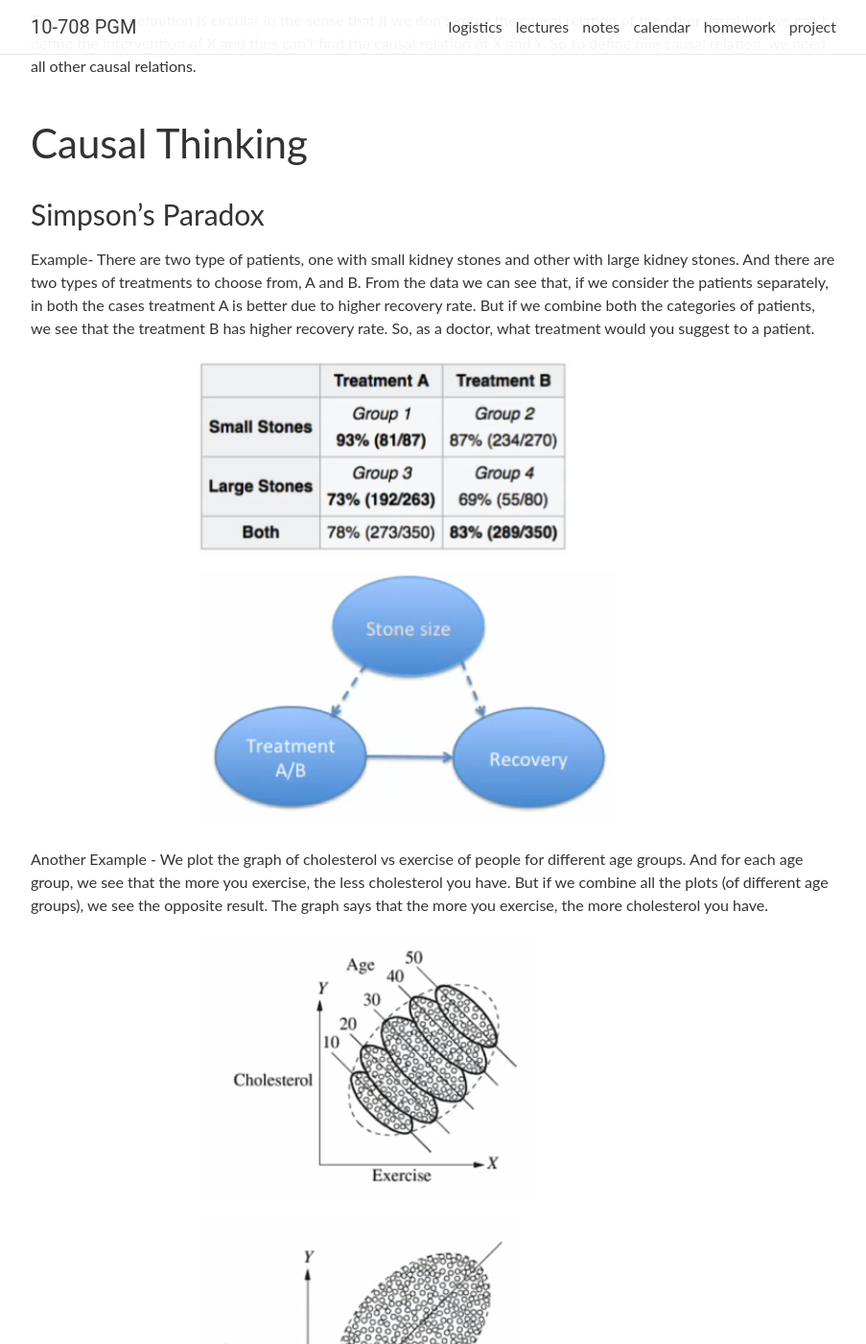
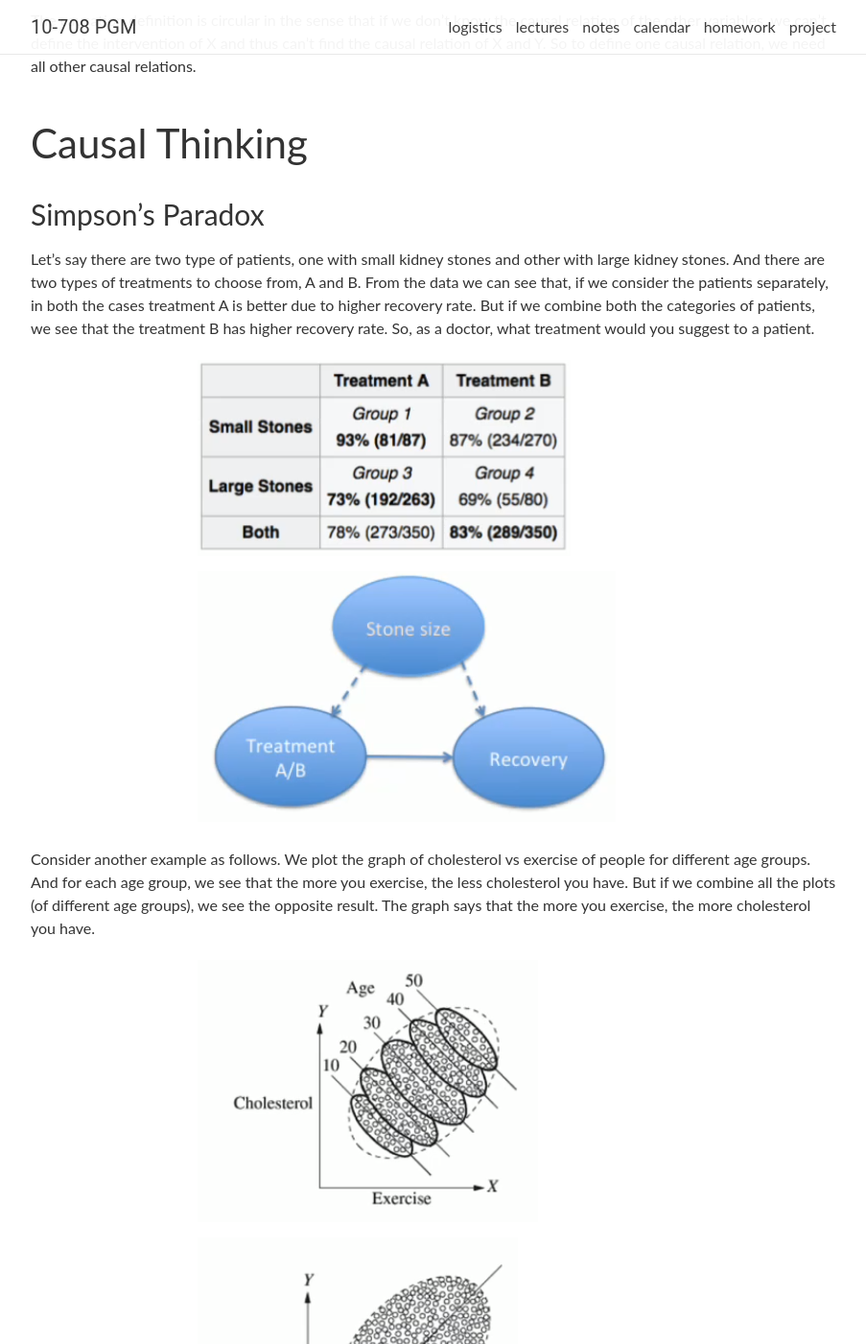
Before and after one commit to sailinglab/pgm-spring-2019, a Jekyll site: the page built from _posts/2019-02-11-lecture-08.md, in a window 1280 px wide and 1400 px high, scrolled down 1074 px. Shown: the whole window at 96% size, without its empty margins (188-1091 px from the left). Built offline with Jekyll 4.4.1, drawn with Linux system fonts in a browser that asks for light colours; nearby versions of some CDN libraries; our own code applies the rules of GitHub Pages for plain Markdown files; comment, search, counter and statistics services are not loaded; some of the changed text lies outside the part shown.

Commit message:
Update 2019-02-11-lecture-08.md

```diff
--- a/_posts/2019-02-11-lecture-08.md
+++ b/_posts/2019-02-11-lecture-08.md
@@ -28,7 +28,7 @@ The causation definition is circular in the sense that if we don't know the caus
 
 ## Causal Thinking
 ### Simpson's Paradox
-Example- There are two type of patients, one with small kidney stones and other with large kidney stones. And there are two types of treatments to choose from, A and B. From the data we can see that, if we consider the patients separately, in both the cases treatment A is better due to higher recovery rate. But if we combine both the categories of patients, we see that the treatment B has higher recovery rate. So, as a doctor, what treatment would you suggest to a patient.
+Let's say there are two type of patients, one with small kidney stones and other with large kidney stones. And there are two types of treatments to choose from, A and B. From the data we can see that, if we consider the patients separately, in both the cases treatment A is better due to higher recovery rate. But if we combine both the categories of patients, we see that the treatment B has higher recovery rate. So, as a doctor, what treatment would you suggest to a patient.
 
 <figure>
   <div class="row">
@@ -41,7 +41,7 @@ Example- There are two type of patients, one with small kidney stones and other
   </div>
 </figure>
 
-Another Example - We plot the graph of cholesterol vs exercise of people for different age groups. And for each age group, we see that the more you exercise, the less cholesterol you have. But if we combine all the plots (of different age groups), we see the opposite result. The graph says that the more you exercise, the more cholesterol you have.
+Consider another example as follows. We plot the graph of cholesterol vs exercise of people for different age groups. And for each age group, we see that the more you exercise, the less cholesterol you have. But if we combine all the plots (of different age groups), we see the opposite result. The graph says that the more you exercise, the more cholesterol you have.
 
 <figure>
   <div class="row">
```
Also changed, not shown: other parts of _posts/2019-02-11-lecture-08.md (+1 -1 lines).
